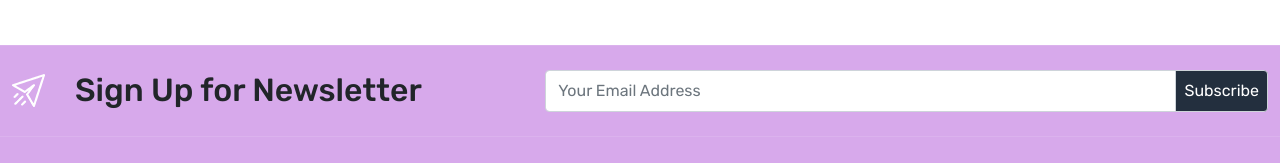
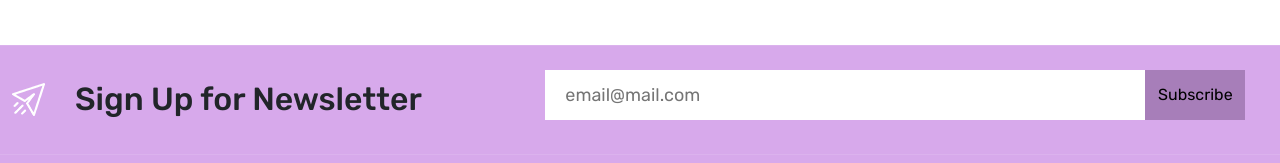
Before and after one commit to MonalikaPatnaik/SheEARNS, a React (Create React App) app in the folder client/: page / in a window 1280 px wide. Shown: the part 256-419 px from the top of the page. Built offline with nearby package versions, Linux system fonts and the light colour scheme; no server answers.

Commit message:
Feat: Make users email store in Google Sheet

```diff
--- a/client/src/components/Footer.js
+++ b/client/src/components/Footer.js
@@ -3,6 +3,9 @@ import { Link } from "react-router-dom";
 import { BsLinkedin, BsGithub, BsYoutube, BsInstagram } from "react-icons/bs";
 import newsletter from "../images/newsletter.png";
 import "./Footer.css"
+import SubmitEmail from './SubmitEmail'
+
+
 
 const Footer = () => {
   return (
@@ -18,16 +21,8 @@ const Footer = () => {
             </div>
             <div className="col-7">
               <div className="input-group">
-                <input
-                  type="text"
-                  className="form-control py-1"
-                  placeholder="Your Email Address"
-                  aria-label="Your Email Address"
-                  aria-describedby="basic-addon2"
-                />
-                <span className="input-group-text p-2 " id="basic-addon2">
-                  Subscribe
-                </span>
+                <SubmitEmail/>
+                <span id="msg"></span>
               </div>
             </div>
           </div>
--- /dev/null
+++ b/client/src/components/SubmitEmail.css
@@ -0,0 +1,36 @@
+form{
+    display: flex;
+    background-color: white;
+    width: fit-content;
+    align-items: center;
+}
+
+form input{
+    border: 0;
+    outline: 0;
+    padding: 10px 20px;
+    height:50px;
+    width: 600px;
+    font-size: 18px;
+}
+
+form button{
+    background: #a77eb9;
+    border: none;
+    outline: none;
+    height: 50px;
+    width: 100px;
+    cursor: pointer;
+}
+span{
+    color: #ffffff;
+    margin-top: 10px;
+    display: block;
+}
+form button:hover{
+    color: #ffffff;
+}
+
+span #msg{
+    color: black;
+}
--- /dev/null
+++ b/client/src/components/SubmitEmail.js
@@ -0,0 +1,53 @@
+import React, { useState } from 'react';
+import './SubmitEmail.css'
+
+const SubmitEmail = () => {
+  const scriptURL = 'https://script.google.com/macros/s/AKfycbyQB_lU7Trm6WpV-TjnXV2rSPwIgDXrZDeFDfhVUAaDP_xkVTYxbaTGpWhlKibqSKk/exec';
+  const [email, setEmail] = useState('');
+  const [msg, setMsg] = useState('');
+
+  const handleSubmit = async (e) => {
+    e.preventDefault();
+
+    try {
+      const response = await fetch(scriptURL, {
+        method: 'POST',
+        body: new URLSearchParams({ 'Email': email }),
+        headers: {
+          'Content-Type': 'application/x-www-form-urlencoded',
+        },
+      });
+
+      if (response.ok) {
+        setMsg('Thank You For Subscribing!');
+        setTimeout(() => {
+          setMsg('');
+        }, 5000);
+        setEmail('');
+      } else {
+        throw new Error('Failed to submit form');
+      }
+    } catch (error) {
+      console.error('Error!', error.message);
+    }
+  };
+
+  return (
+    <div className="hero">
+      <form onSubmit={handleSubmit}>
+        <input
+          type="email"
+          name="Email"
+          placeholder="email@mail.com"
+          required
+          value={email}
+          onChange={(e) => setEmail(e.target.value)}
+        />
+        <button type="submit">Subscribe</button>
+      </form>
+      <span id="msg">{msg}</span>
+    </div>
+  );
+};
+
+export default SubmitEmail;
```
